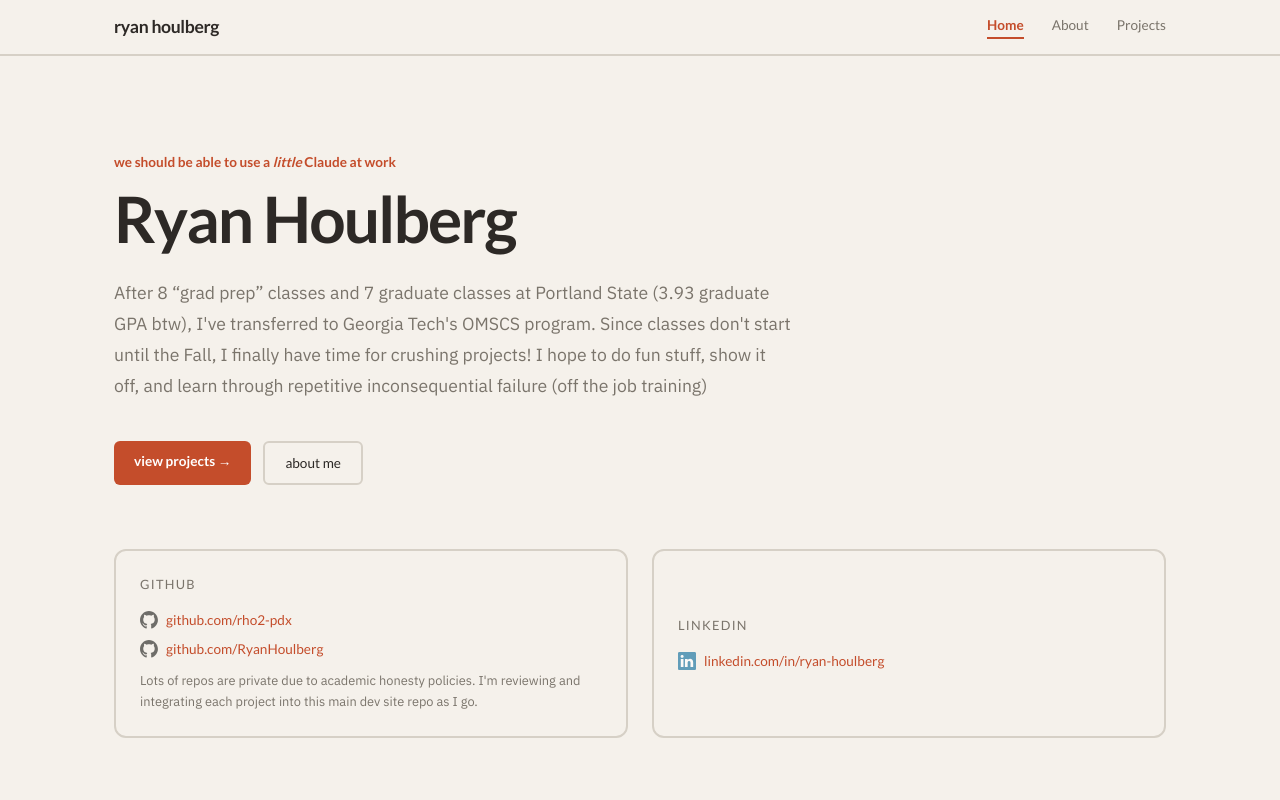
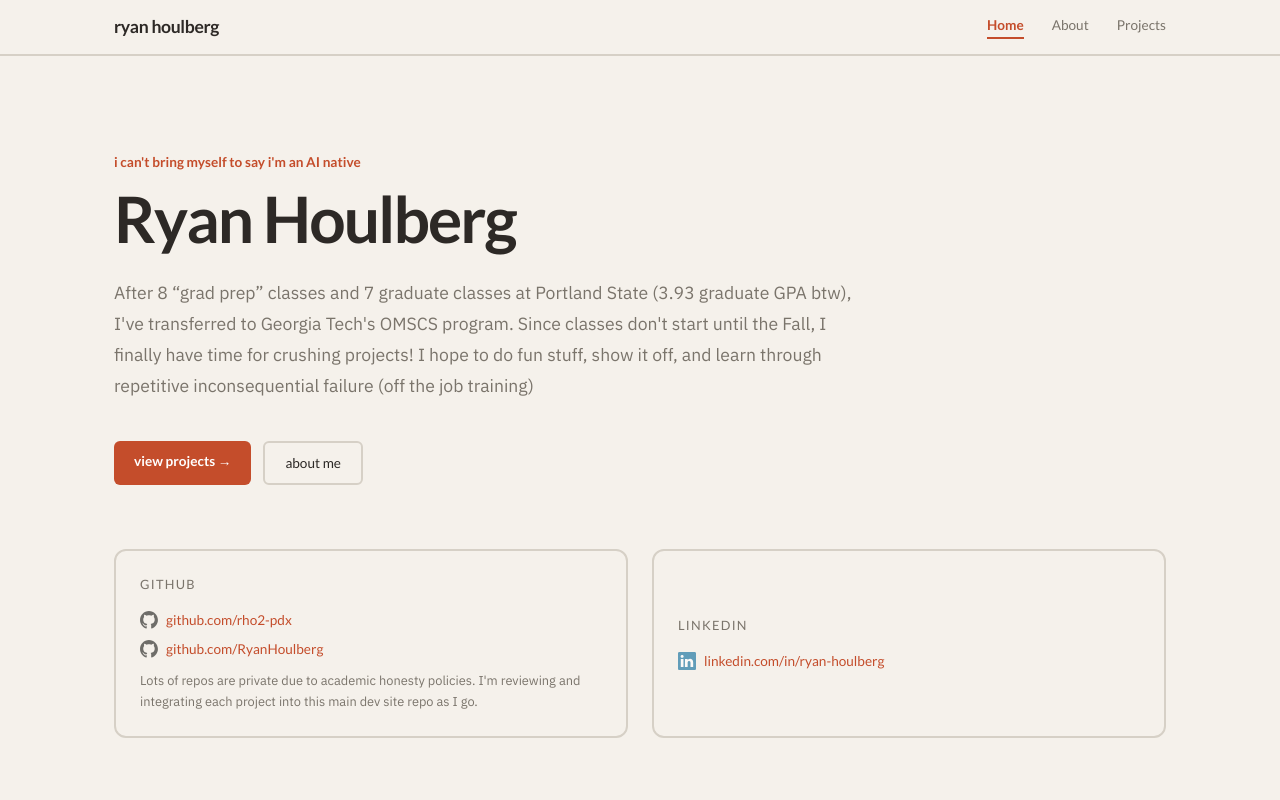
Before and after one commit to rho2-pdx/dev_site, a Next.js app: page / in a window 1280 px wide. Shown: the top 800 px of the page. Built offline with nearby package versions, Linux system fonts and the light colour scheme.

Commit message:
updated about page and changed a couple blurbs

```diff
--- a/app/about/page.tsx
+++ b/app/about/page.tsx
@@ -13,13 +13,6 @@ type PhotoMoment = {
 export default function About() {
   const photoMoments: PhotoMoment[] = [
     {
-      src: "/media/about-photo-1.jpg",
-      alt: "Cherry Blossoms downtown PDX",
-      caption: "Portlandia did not age well as a show",
-      width: 1024,
-      height: 768,
-    },
-    {
       src: "/media/about-photo-2.jpg",
       alt: "white collar child labor",
       caption:
@@ -34,6 +27,13 @@ export default function About() {
         "Fun Fact: Lebron James left the Heat because Pat Riley took away his cookies",
       width: 768,
       height: 1024,
+    },
+    {
+      src: "/media/about-photo-1.jpg",
+      alt: "Cherry Blossoms downtown PDX",
+      caption: "Portlandia did not age well as a show",
+      width: 1024,
+      height: 768,
     },
     {
       src: "/media/about-photo-4.jpg",
--- a/app/page.tsx
+++ b/app/page.tsx
@@ -38,7 +38,7 @@ export default function Home() {
             marginBottom: "0.75rem",
           }}
         >
-          we should be able to use a <i>little</i> Claude at work
+          i can't bring myself to say i'm an AI native
         </p>
         <h1
           style={{
@@ -56,7 +56,7 @@ export default function Home() {
           style={{
             fontSize: "1.1rem",
             color: "var(--color-text-muted)",
-            maxWidth: "680px",
+            maxWidth: "740px",
             lineHeight: 1.75,
             marginBottom: "2.5rem",
           }}
```
